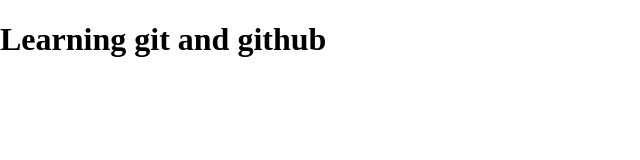
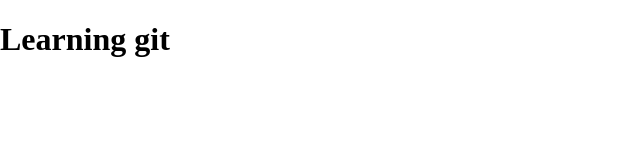
Before and after one commit to Shivanirai3334/learning-git, a plain HTML site: page index.html in a window 1280 px wide. Shown: the whole page, without its empty margins (0-640 px from the left). Drawn offline with Linux system fonts and the light colour scheme.

Commit message:
remove github

```diff
--- a/index.html
+++ b/index.html
@@ -7,6 +7,6 @@
   <link rel="stylesheet" href="style.css">
 </head>
 <body>
-  <h1>Learning git and github</h1>
+  <h1>Learning git</h1>
 </body>
 </html>
```
